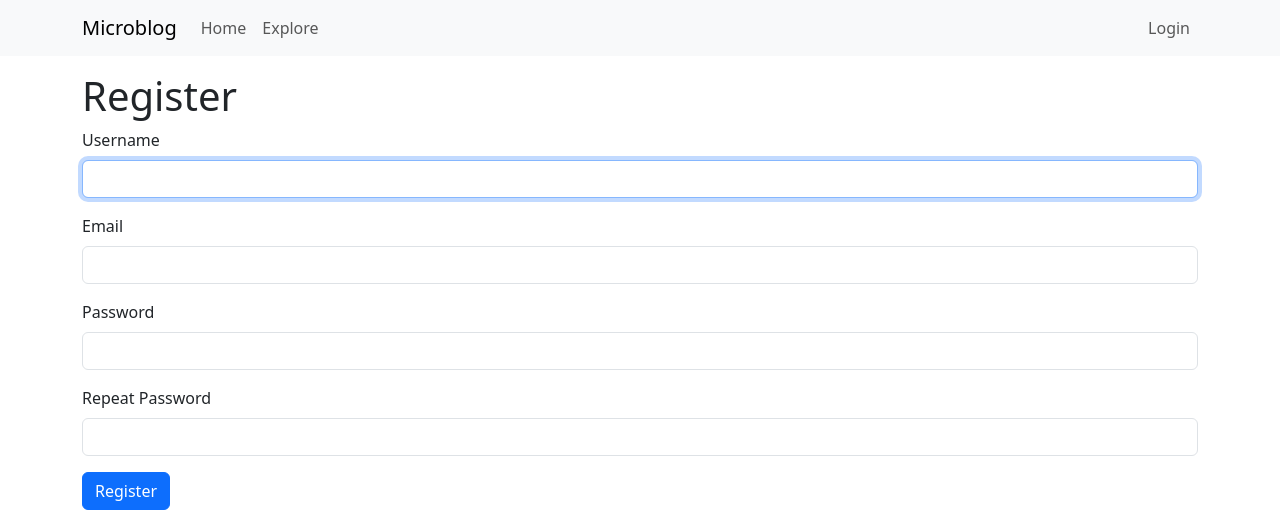
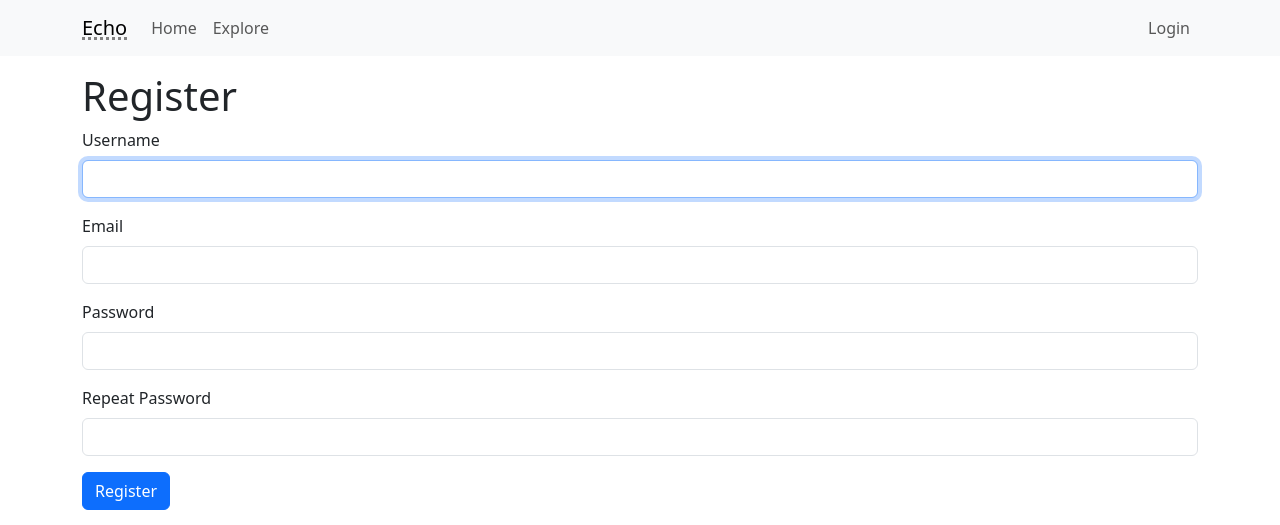
Before and after one commit to sidghosh29/microblog, a Flask app: page /auth/register in a window 1280 px wide. Shown: the top 525 px of the page. Run offline with Flask 3, Linux system fonts and the light colour scheme; some libraries are stand-ins or nearby versions.

Commit message:
App Name Changed to Echo

```diff
--- a/app/templates/base.html
+++ b/app/templates/base.html
@@ -5,9 +5,9 @@
   <meta charset="utf-8">
   <meta name="viewport" content="width=device-width, initial-scale=1">
   {% if title %}
-  <title>{{ title }} - Microblog</title>
+  <title>{{ title }} - Echo</title>
   {% else %}
-  <title>Welcome to Microblog</title>
+  <title>Welcome to Echo</title>
   {% endif %}
 
   <link href="https://cdn.jsdelivr.net/npm/bootstrap@5.3.2/dist/css/bootstrap.min.css" rel="stylesheet"
@@ -17,7 +17,8 @@
 <body>
   <nav class="navbar navbar-expand-lg bg-body-tertiary">
     <div class="container">
-      <a class="navbar-brand" href="{{ url_for('main.index') }}">Microblog</a>
+      <a style="font-weight: 450;  text-decoration: underline #808080 dotted 3px" class="navbar-brand"
+        href="{{ url_for('main.index') }}">Echo</a>
       <button class="navbar-toggler" type="button" data-bs-toggle="collapse" data-bs-target="#navbarSupportedContent"
         aria-controls="navbarSupportedContent" aria-expanded="false" aria-label="Toggle navigation">
         <span class="navbar-toggler-icon"></span>
```
Also changed, not shown: README.md.
